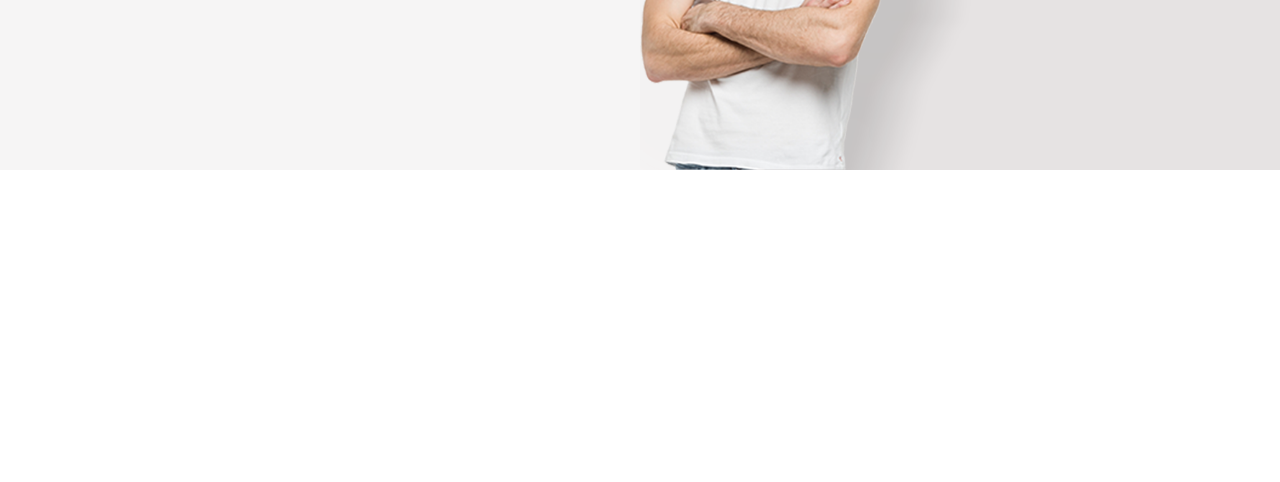
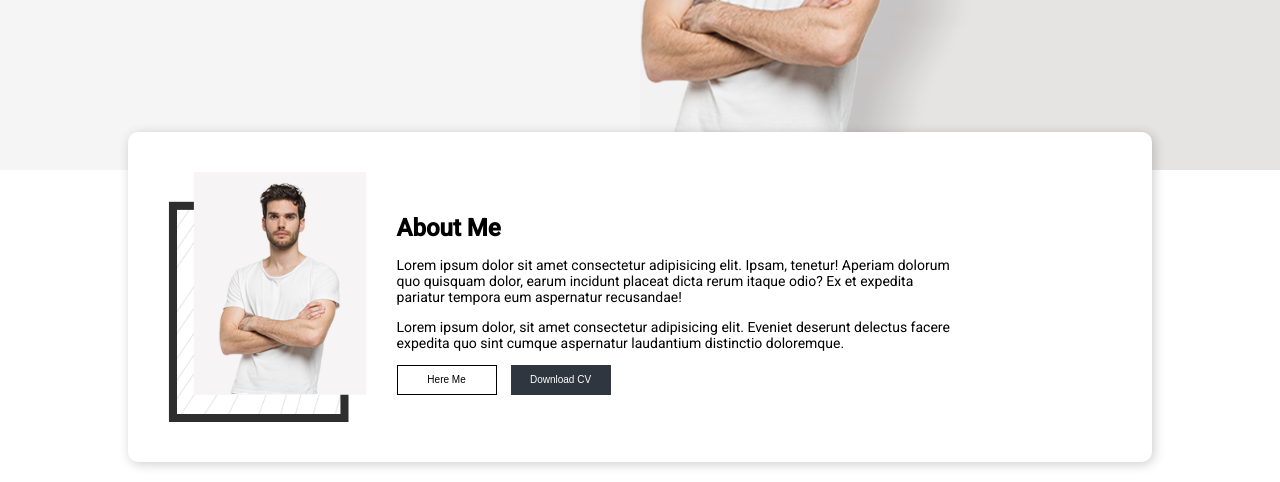
Before and after one commit to LumiNovryM/Duplicate-Web, a plain HTML site: page index.html in a window 1280 px wide. Shown: the part 380-862 px from the top of the page. Before the commit the page ends 800 px from the top, so only its background shows below. Drawn offline with Linux system fonts and the light colour scheme.

Commit message:
membuat about

```diff
--- a/css/style.css
+++ b/css/style.css
@@ -65,7 +65,7 @@ body{
 
 .text-hero p:nth-child(3){
     font-size: 30px;
-    font-weight: bold;
+    font-weight: 100;
     line-height: normal;
 }
 
@@ -94,3 +94,53 @@ body{
     top: 100px;
     height: 450px;
 }
+
+.about{
+    width: 80%;
+    background-color: white;
+    box-shadow: 2px 2px 12px rgba(0, 0, 0, 0.2);
+    margin: -3% auto 20px;
+    position: relative;
+    border-radius: 10px;
+    display: flex;
+    justify-content: center;
+    align-items: center;
+    padding: 10px;
+    box-sizing: border-box;
+    padding-right: 200px;
+}
+
+.about img{
+    height: 250px;
+    margin: 30px;
+}
+
+.text-about p:first-child{
+    font-size: 24px;
+    font-weight: bold;
+    line-height: 10px;
+}
+
+.text-about p:nth-child(2),
+.text-about p:nth-child(3){
+    font-size: 14px;
+    font-weight: 100;
+}
+
+.btn-about-here{
+    width: 100px;
+    height: 30px;
+    background-color: transparent;
+    border: 1px solid black;
+    margin-right: 10px;
+    font-size: 10px;
+}
+
+.btn-about-download{
+    width: 100px;
+    height: 30px;
+    background-color: #2f3640;
+    font-size: 10px;
+    color: white;
+    border: none;
+}
--- a/index.html
+++ b/index.html
@@ -10,7 +10,7 @@
     <!-- Font Robot -->
     <link rel="preconnect" href="https://fonts.googleapis.com">
     <link rel="preconnect" href="https://fonts.gstatic.com" crossorigin>
-    <link href="https://fonts.googleapis.com/css2?family=Roboto:wght@100&display=swap" rel="stylesheet">
+    <link href="https://fonts.googleapis.com/css2?family=Lobster&family=Roboto:ital,wght@0,400;0,500;1,300&display=swap" rel="stylesheet">
     <!-- Font Lobster -->
     <link rel="preconnect" href="https://fonts.googleapis.com">
     <link rel="preconnect" href="https://fonts.gstatic.com" crossorigin>
@@ -45,5 +45,20 @@
 
     <img src="img/model.png" alt="" class="model">
 
+    <!-- About -->
+
+    <div class="about">
+        <img src="img/about-img.png" alt="Gambar About">
+
+        <div class="text-about">
+            <p>About Me</p>
+            <p>Lorem ipsum dolor sit amet consectetur adipisicing elit. Ipsam, tenetur! Aperiam dolorum quo quisquam dolor, earum incidunt placeat dicta rerum itaque odio? Ex et expedita pariatur tempora eum aspernatur recusandae!</p>
+            <p>Lorem ipsum dolor, sit amet consectetur adipisicing elit. Eveniet deserunt delectus facere expedita quo sint cumque aspernatur laudantium distinctio doloremque.</p>
+
+            <button class="btn-about-here">Here Me</button>
+            <button class="btn-about-download">Download CV</button>
+        </div>
+    </div>
+
 </body>
 </html>
```
